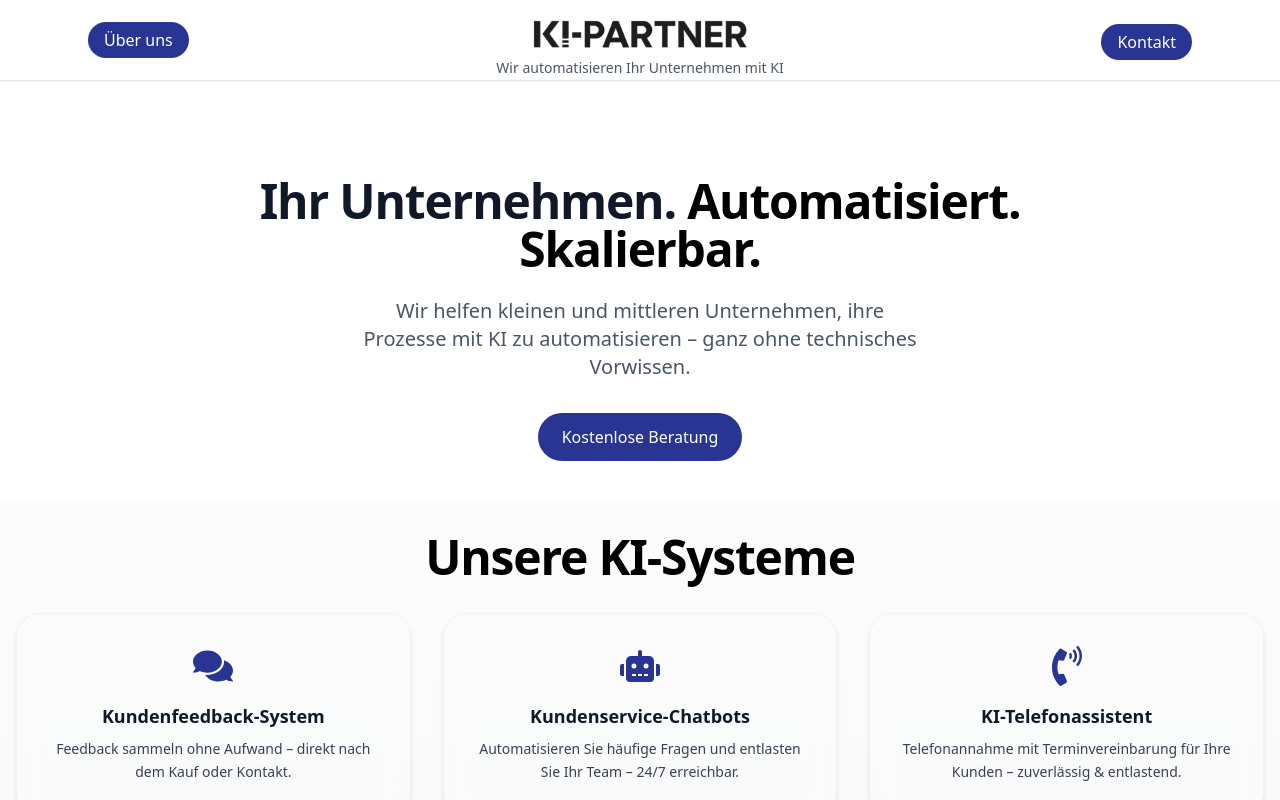
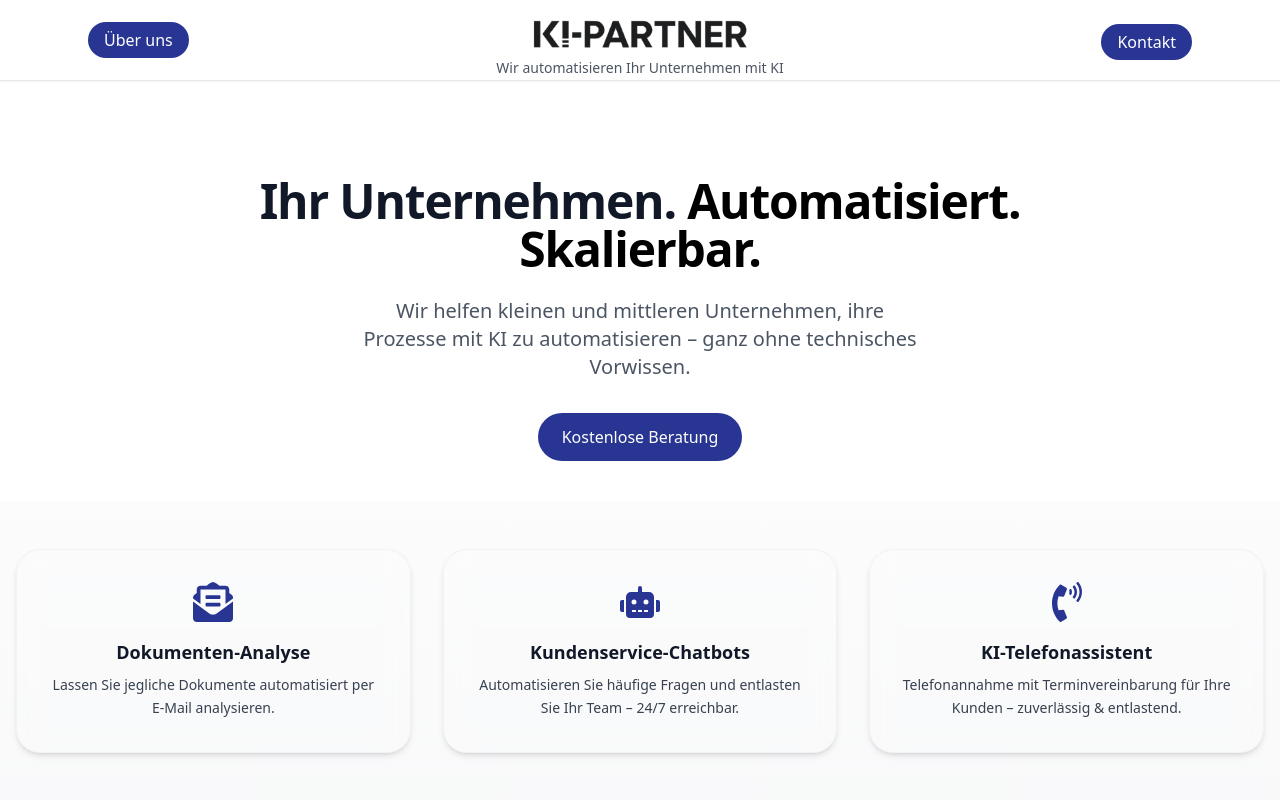
Before and after one commit to Hamsa777/KI-Partner, a React (Vite) app: page / in a window 1280 px wide. Shown: the top 800 px of the page. Built offline with nearby package versions, Linux system fonts and the light colour scheme.

Commit message:
Aktueller Stand – Widget final

```diff
--- a/src/KIPartnerLanding.jsx
+++ b/src/KIPartnerLanding.jsx
@@ -11,12 +11,13 @@ export default function KIPartnerLanding() {
       <HeroSection />
       <ServiceCards />
       <Warum />
-      <MyWidget />
+
 
       <ContactSection />
 
       {/*
   <WidgetBot />
+  <MyWidget />
 */}
     </div>
   );
--- a/src/components/ContactSection.jsx
+++ b/src/components/ContactSection.jsx
@@ -25,7 +25,7 @@ export default function ContactSection() {
             backgroundColor: "#1a237e",
           }}
           transition={{ duration: 0.3, ease: "easeOut" }}
-          href="mailto:kontakt@ki-partner24.de"
+          href="mailto:info@ki-partner24.de"
           className="inline-block px-6 py-3 bg-[#283593] text-white rounded-full"
         >
           Jetzt Kontakt aufnehmen
--- a/src/components/Header.jsx
+++ b/src/components/Header.jsx
@@ -62,7 +62,7 @@ export default function Header() {
           {/* Rechte Navigation + Burger rechts */}
           <div className="flex items-center space-x-4 text-sm sm:text-base pt-1 flex-1 justify-end">
             <motion.a
-              href="mailto:kontakt@ki-partner24.de"
+              href="mailto:info@ki-partner24.de"
               whileHover={{ scale: 1.02, backgroundColor: "#1a237e" }}
               transition={{ duration: 0.3, ease: "easeOut" }}
               className="hidden sm:inline bg-[#283593] text-white px-4 py-1.5 rounded-full"
--- a/src/components/HeroSection.jsx
+++ b/src/components/HeroSection.jsx
@@ -33,7 +33,7 @@ export default function HeroSection() {
         className="mt-8 flex justify-center gap-4"
       >
        <motion.a
-  href="mailto:kontakt@ki-partner24.de"
+  href="mailto:info@ki-partner24.de"
   whileHover={{
     scale: 1.02,
     backgroundColor: "#1a237e",
--- a/src/components/ServiceCards.jsx
+++ b/src/components/ServiceCards.jsx
@@ -15,9 +15,13 @@ export default function ServiceCards() {
       viewport={{ once: true }}
       transition={{ duration: 0.5, delay: 0.6 }}
     >
-      <h2 className="text-4xl sm:text-5xl font-bold text-black my-8 text-center tracking-tight">
-        Unsere KI-Systeme
-      </h2>
+     <h2 className="text-2xl sm:text-5xl font-bold text-black my-8 text-center tracking-tight">
+
+</h2>
+
+<p className="text-center text-lg text-gray-700 max-w-3xl mx-auto leading-relaxed mb-12">
+
+</p>
 
       <div className="grid grid-cols-1 sm:grid-cols-2 md:grid-cols-3 gap-8">
         {services.map(({ id, title, description, icon, url, isExternal }) => {
--- a/src/components/Warum.jsx
+++ b/src/components/Warum.jsx
@@ -15,7 +15,7 @@ export default function Warum() {
       <p className="text-gray-700 text-lg leading-relaxed">
         Wir kombinieren moderne KI-Technologie mit klarer, praxisnaher Umsetzung. Unser Ziel ist es,{" "}
         <strong>kleinen und mittelständischen Unternehmen</strong> sofort messbaren Mehrwert zu bieten – sei es durch
-        automatisierte Feedbacksysteme, Kundenservice ChatBots oder Terminmanagement. Wir arbeiten effizient,
+        KI-gestützten Dokumenten-Analysen, Kundenservice ChatBots oder Terminmanagement. Wir arbeiten effizient,
         transparent und individuell abgestimmt auf Ihre Geschäftsprozesse.
       </p>
     </motion.section>
--- a/src/components/WidgetVorschau.jsx
+++ b/src/components/WidgetVorschau.jsx
@@ -93,7 +93,7 @@ const WidgetVorschau = () => {
   <div className="flex flex-col items-center gap-2">
     <span className="font-semibold text-xl mb-2">Für Agenturen</span>
     <motion.a
-      href="mailto:kontakt@ki-partner24.de?subject=White-Label%20Partnerschaft%20anfragen"
+      href="mailto:info@ki-partner24.de?subject=White-Label%20Partnerschaft%20anfragen"
       whileHover={{ scale: 1.02, backgroundColor: "#1a237e" }}
       transition={{ duration: 0.3 }}
       className="bg-[#283593] text-white px-6 py-3 rounded-full text-sm sm:text-base font-medium text-center w-56"
--- a/src/data/services.js
+++ b/src/data/services.js
@@ -1,12 +1,12 @@
 // src/data/services.js
 export const services = [
 
-  {
-    title: "Kundenfeedback-System",
-    description: "Feedback sammeln ohne Aufwand – direkt nach dem Kauf oder Kontakt.",
-    id: "feedback",
-    icon: "FaComments",
-    url: "/Kundenfeedback",
+    {
+    title: "Dokumenten-Analyse",
+    description: "Lassen Sie jegliche Dokumente automatisiert per E-Mail analysieren.",
+    id: "dokumente",
+    icon: "FaEnvelopeOpenText",
+    url: "#",
     isExternal: false
   },
   {
@@ -25,6 +25,14 @@ export const services = [
     url: "#",
     isExternal: false
   },
+//    {
+//    title: "Kundenfeedback-System",
+//    description: "Feedback sammeln ohne Aufwand – direkt nach dem Kauf oder Kontakt.",
+//    id: "feedback",
+//    icon: "FaComments",
+//    url: "/Kundenfeedback",
+//   isExternal: false
+//  },
   // {
   //   title: "Angebotsautomatisierung",
   //   description: "Bereitstellung eines auf den Kunden angepassten Angebots via PDF.",
--- a/src/pages/DankeOnboarding.jsx
+++ b/src/pages/DankeOnboarding.jsx
@@ -36,12 +36,15 @@ export default function DankeOnboarding({ service: serviceProp }) {
         <p className="text-lg mb-4">{intro}</p>
         <p className="text-md mb-6 text-gray-700">{info}</p>
 
+  {/*
 <Link
   to="/"
   className="mt-4 inline-block bg-[#283593] text-white px-6 py-3 rounded-full hover:bg-[#1a237e] transition-transform transform hover:scale-105"
 >
   Zur Startseite
 </Link>
+*/}
+
       </motion.div>
     </div>
   );
--- a/src/pages/Datenschutz.jsx
+++ b/src/pages/Datenschutz.jsx
@@ -10,7 +10,7 @@ export default function Datenschutz() {
         <p>
           <strong>Hamsa Lif / KI-Partner</strong><br />
           Scharhoferstr. 54, 68307 Mannheim<br />
-          E-Mail: kontakt@ki-partner24.de<br />
+          E-Mail: info@ki-partner24.de<br />
           {/* [Optional: Telefonnummer] */}
         </p>
       </section>
--- a/src/pages/Impressum.jsx
+++ b/src/pages/Impressum.jsx
@@ -20,7 +20,7 @@ export default function Impressum() {
         <p className="mt-2">
             Telefon: +49 (0) 178 3221470<br />
 
-          E-Mail: <a href="mailto:kontakt@ki-partner24.de" className="underline hover:text-[#1a237e]">kontakt@ki-partner24.de</a>
+          E-Mail: <a href="mailto:info@ki-partner24.de" className="underline hover:text-[#1a237e]">kontakt@ki-partner24.de</a>
         </p>
       </section>
 
--- a/src/pages/UeberUns.jsx
+++ b/src/pages/UeberUns.jsx
@@ -16,11 +16,14 @@ export default function UeberUns() {
         </p>
 
         <p className="text-gray-700 text-lg leading-relaxed mb-4">
-          Aktuell bieten wir unsere <strong>KI-Feedback Automation</strong> als fertige Lösung an. Damit sammeln Sie automatisiert Kundenbewertungen und binden diese DSGVO-konform auf Ihrer Website ein.
-        </p>
+  Aktuell bieten wir unsere <strong>KI-gestützte Dokumenten-Analyse</strong> als vollautomatisierten Service an.
+  Damit erhalten Sie aus Protokollen, Berichten und Dokumentationen sofort klare Entscheidungen, Risiken
+  und umsetzbare Maßnahmen direkt per E-Mail zurück an Ihr Team.
+</p>
+
 
         <p className="text-gray-700 text-lg leading-relaxed mb-4">
-          Bereits in Vorbereitung: <strong>Kundenservice-Chatbots</strong> und ein <strong>KI-basierter Telefonassistent</strong>. Beide Tools werden Ihre Prozesse weiter automatisieren – ganz ohne technisches Vorwissen.
+          Bereits in Vorbereitung: <strong>Kundenservice-Chatbots</strong> und <strong>KI-basierter Telefonassistenten</strong>. Beide Tools werden Ihre Prozesse weiter automatisieren – ganz ohne technisches Vorwissen.
         </p>
 
         <p className="text-gray-700 text-lg leading-relaxed mb-4">
```
Lines whose indentation alone changed are shown as unchanged.
